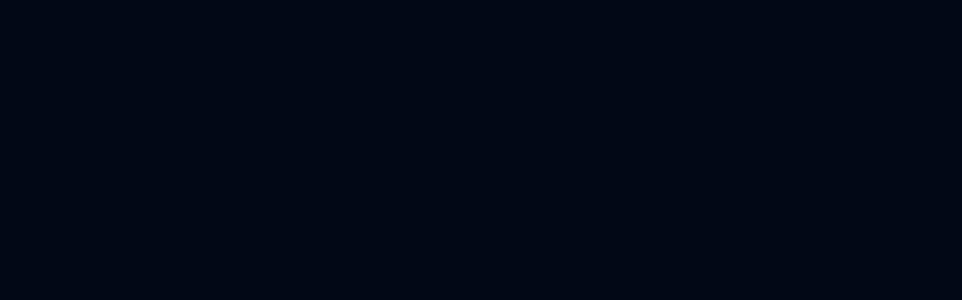
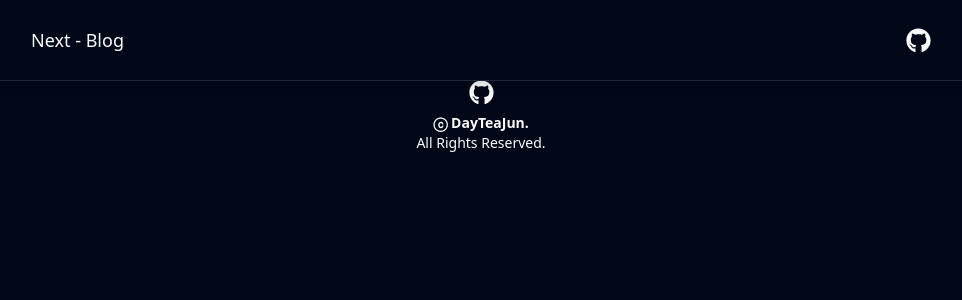
Before and after one commit to DayTeaJun/Next-Blog, a Next.js app: page /blog in a window 1280 px wide. Shown: the top 300 px of the page, without its empty margins (159-1121 px from the left). Built offline with nearby package versions, Linux system fonts and the light colour scheme.

Commit message:
Design: Header, Footer 디자인 추가

```diff
--- a/package.json
+++ b/package.json
@@ -21,6 +21,7 @@
     "next-themes": "^0.3.0",
     "react": "^18",
     "react-dom": "^18",
+    "react-icons": "^5.2.1",
     "reading-time": "^1.5.0",
     "tailwind-merge": "^2.3.0",
     "tailwindcss-animate": "^1.0.7"
--- a/src/app/layout.tsx
+++ b/src/app/layout.tsx
@@ -1,9 +1,8 @@
 import type { Metadata } from 'next';
-import { Inter } from 'next/font/google';
 import './globals.css';
 import { ThemeProvider } from '@/layout/provider/themeProvider';
-
-const inter = Inter({ subsets: ['latin'] });
+import Header from '@/layout/Header';
+import Footer from '@/layout/Footer';
 
 export const metadata: Metadata = {
   title: 'Next Blog',
@@ -17,14 +16,16 @@
 }>) {
   return (
     <html lang="en">
-      <body className={inter.className}>
+      <body className="h-full flex flex-col">
         <ThemeProvider
           attribute="class"
           defaultTheme="dark"
           enableSystem
           disableTransitionOnChange
         >
-          {children}
+          <Header />
+          <main className="flex flex-1 flex-col mt-[80px]">{children}</main>
+          <Footer />
         </ThemeProvider>
       </body>
     </html>
--- a/src/layout/Footer.tsx
+++ b/src/layout/Footer.tsx
@@ -1,9 +1,21 @@
-import React from 'react'
+import Link from 'next/link';
+import { FaGithub } from 'react-icons/fa';
 
 function Footer() {
   return (
-    <div>Footer</div>
-  )
+    <footer className="bottom-0 w-full flex items-center justify-center pb-6">
+      <nav className="flex flex-col w-full items-center gap-2">
+        <Link href="https://github.com/DayTeaJun/">
+          <FaGithub size={25} />
+        </Link>
+
+        <div className=" text-center text-sm">
+          <span className=" font-bold">ⓒ DayTeaJun.</span>
+          <br /> All Rights Reserved.
+        </div>
+      </nav>
+    </footer>
+  );
 }
 
-export default Footer
+export default Footer;
--- a/src/layout/Header.tsx
+++ b/src/layout/Header.tsx
@@ -1,9 +1,22 @@
-import React from 'react'
+import Link from 'next/link';
+import { FaGithub } from 'react-icons/fa';
 
 function Header() {
   return (
-    <div>Header</div>
-  )
+    <header className=" fixed w-full flex items-center justify-center border-b shadow-lg z-50  bg-inherit">
+      <nav className=" flex flex-row w-full max-w-[900px] h-[80px] justify-between items-center">
+        <div className="flex items-center text-lg font-medium">
+          <Link href="/blog">Next - Blog</Link>
+        </div>
+
+        <div>
+          <Link href="https://github.com/DayTeaJun/Next-Blog">
+            <FaGithub size={25} />
+          </Link>
+        </div>
+      </nav>
+    </header>
+  );
 }
 
-export default Header
+export default Header;
```
Also changed, not shown: src/app/blog/[category]/[slug]/page.tsx (+6 -3 lines), 1 other file (tests, documents, lock files or other folders).
